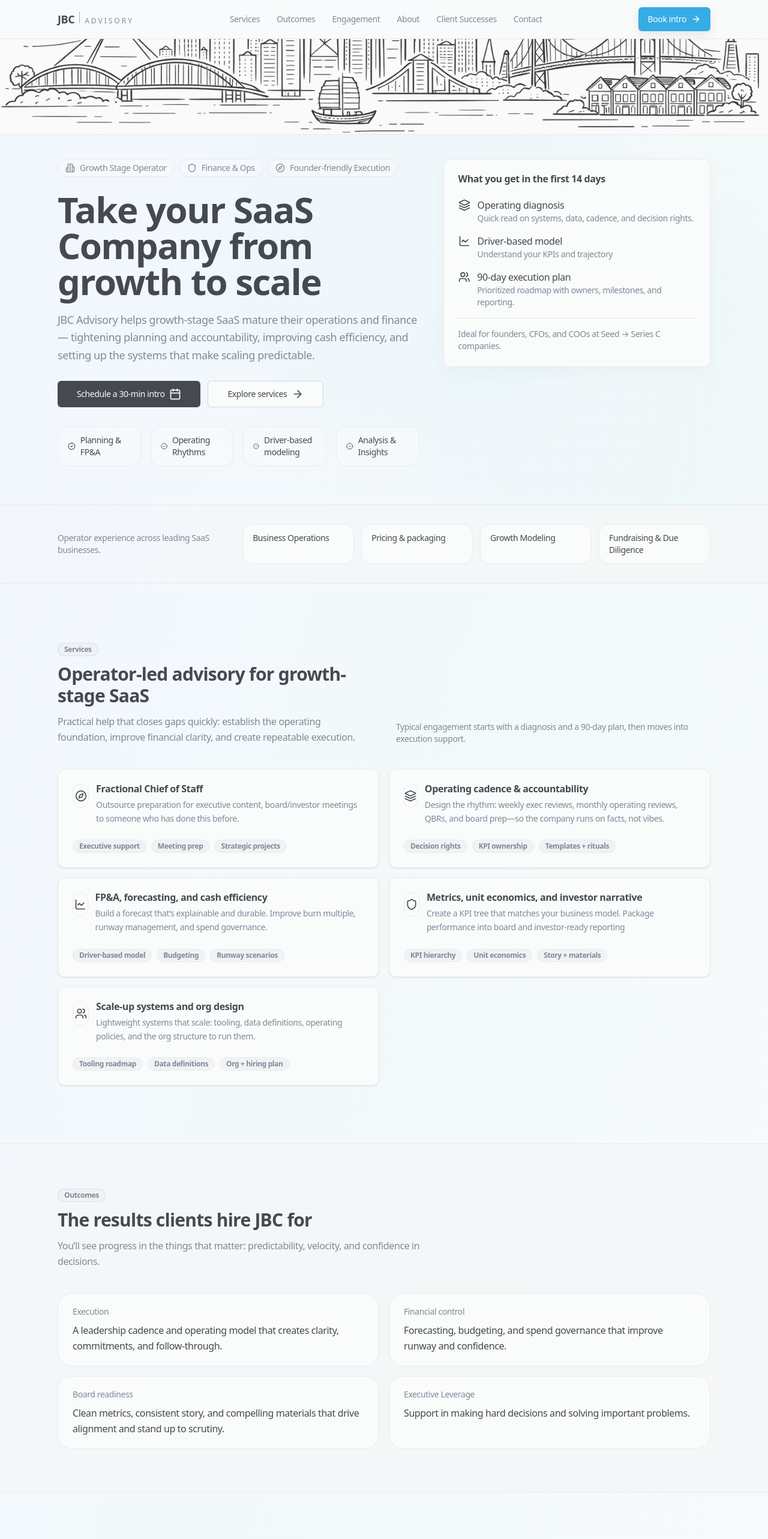
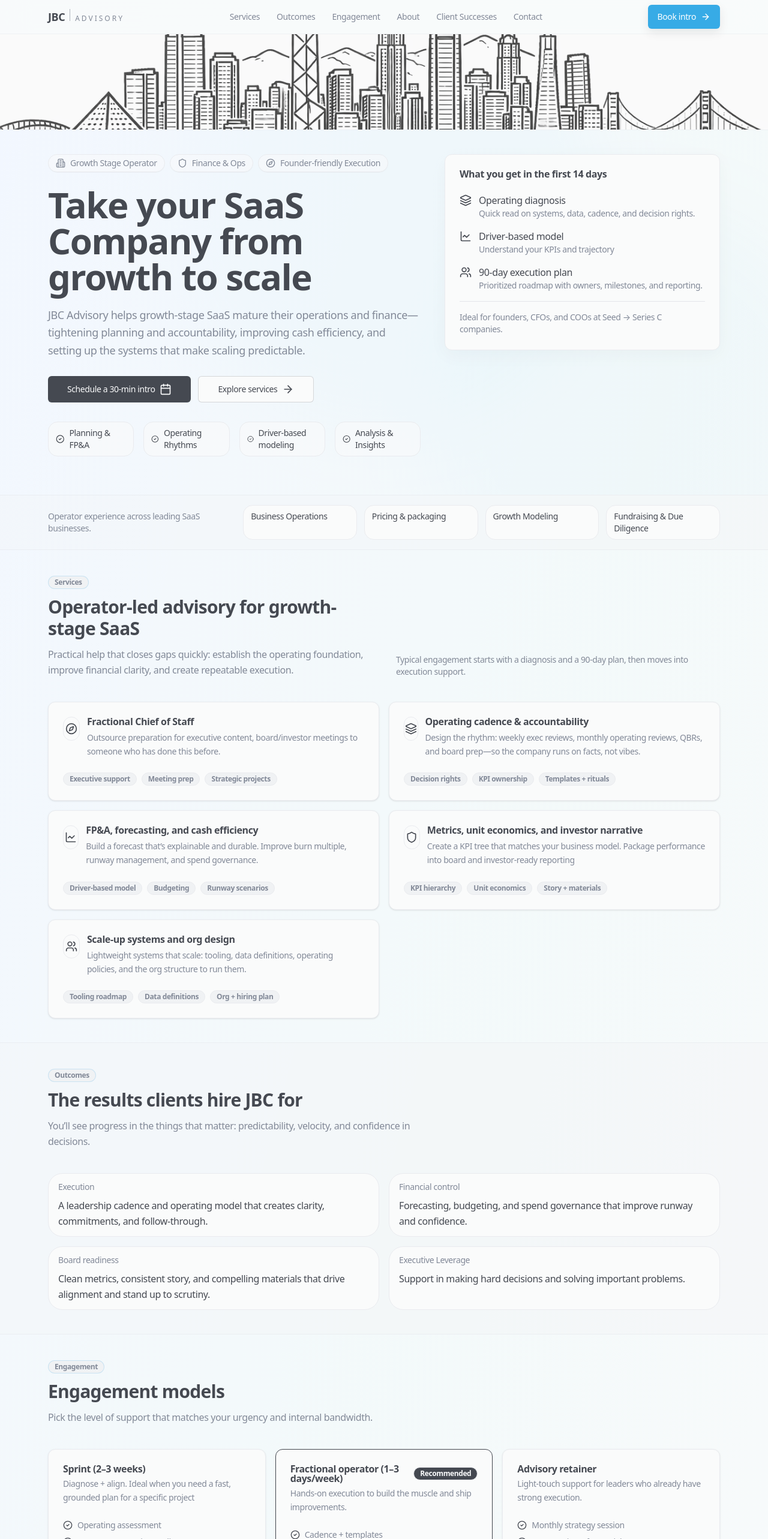
Before and after one commit to jblakec89-svg/jbc-advisory-site, a React (Vite) app: page / in a window 1280 px wide. Shown: the top 2566 px of the page at 60% size. Built offline with nearby package versions, Linux system fonts and the light colour scheme.

Commit message:
Production: banner crop to skyline, reduced padding and borders, new cityscape image

```diff
--- a/src/JBCAdvisorySite.tsx
+++ b/src/JBCAdvisorySite.tsx
@@ -34,7 +34,7 @@
   className = "",
   id,
 }) => (
-  <div id={id} className={`mx-auto w-full max-w-6xl px-4 sm:px-6 lg:px-8 ${className}`}>
+  <div id={id} className={`mx-auto w-full max-w-6xl px-2 sm:px-3 lg:px-4 ${className}`}>
     {children}
   </div>
 );
@@ -94,8 +94,8 @@
     { label: "Contact", href: "#contact" },
   ];
   return (
-    <div className="sticky top-0 z-50 border-b border-border/80 bg-background/80 backdrop-blur-xl">
-      <Container className="py-2 flex items-center justify-between gap-4 sm:py-3">
+    <div className="sticky top-0 z-50 border-b border-border/40 bg-background/80 backdrop-blur-xl">
+      <Container className="py-1.5 flex items-center justify-between gap-4 sm:py-2">
         <a href="#" className="flex items-center gap-2">
           <div className="flex items-baseline gap-2">
             <div className="font-semibold text-lg tracking-tight text-foreground">JBC</div>
@@ -180,7 +180,7 @@
                 (t) => (
                   <div
                     key={t}
-                    className="rounded-2xl border bg-background/60 px-4 py-3 text-sm"
+                    className="rounded-2xl border bg-background/60 px-3 py-2 text-sm"
                   >
                     <div className="flex items-center gap-2">
                       <CheckCircle2 className="h-4 w-4" />
@@ -238,8 +238,8 @@
 
 function CredibilityStrip() {
   return (
-    <div className="border-y bg-muted/30">
-      <Container className="py-8">
+    <div className="border-y border-border/50 bg-muted/30">
+      <Container className="py-4">
         <div className="flex flex-col gap-4 md:flex-row md:items-center md:justify-between">
           <div className="text-sm text-muted-foreground">
             Operator experience across leading SaaS businesses.
@@ -253,7 +253,7 @@
             ].map((x) => (
               <div
                 key={x}
-                className="rounded-2xl border bg-background px-4 py-3 text-xs sm:text-sm"
+                className="rounded-2xl border bg-background px-3 py-2 text-xs sm:text-sm"
               >
                 {x}
               </div>
@@ -300,7 +300,7 @@
   ];
 
   return (
-    <Container id="services" className="py-16 sm:py-24">
+    <Container id="services" className="py-6 sm:py-10">
       <div className="grid gap-10 lg:grid-cols-[1fr_1fr] items-end">
         <SectionTitle
           eyebrow="Services"
@@ -366,8 +366,8 @@
   ];
 
   return (
-    <div id="outcomes" className="bg-muted/30 border-y">
-      <Container className="py-14 sm:py-18">
+    <div id="outcomes" className="bg-muted/30 border-y border-border/50">
+      <Container className="py-6 sm:py-10">
         <SectionTitle
           eyebrow="Outcomes"
           title="The results clients hire JBC for"
@@ -378,7 +378,7 @@
           {outcomes.map((o) => (
             <div
               key={o.k}
-              className="rounded-3xl border bg-background px-6 py-5"
+              className="rounded-3xl border bg-background px-4 py-3"
             >
               <div className="text-sm text-muted-foreground">{o.k}</div>
               <div className="mt-2 font-medium leading-relaxed">{o.v}</div>
@@ -429,7 +429,7 @@
   ];
 
   return (
-    <Container id="engagement" className="py-16 sm:py-24">
+    <Container id="engagement" className="py-6 sm:py-10">
       <SectionTitle
         eyebrow="Engagement"
         title="Engagement models"
@@ -472,7 +472,7 @@
         ))}
       </div>
 
-      <div className="mt-10 rounded-3xl border bg-background p-6">
+      <div className="mt-10 rounded-3xl border bg-background p-4">
         <div className="grid gap-6 lg:grid-cols-[1fr_1fr] items-start">
           <div>
             <div className="font-medium">What I’ll ask for on day one</div>
@@ -496,8 +496,8 @@
 
 function About() {
   return (
-    <div id="about" className="bg-muted/30 border-y">
-      <Container className="py-14 sm:py-18">
+    <div id="about" className="bg-muted/30 border-y border-border/50">
+      <Container className="py-6 sm:py-10">
         <div className="grid gap-10 lg:grid-cols-[0.9fr_1.1fr] items-start">
           <div className="space-y-6">
             <SectionTitle
@@ -536,7 +536,7 @@
           </div>
 
           <Card className="rounded-3xl">
-            <CardContent className="p-6 space-y-5">
+            <CardContent className="p-4 space-y-5">
 
               <p className="pt-4 text-sm text-muted-foreground leading-relaxed">
                 Blake started JBC Advisory to bring that same operator mindset to founders and
@@ -602,8 +602,8 @@
 
 function ClientSuccesses() {
   return (
-    <div id="client-successes" className="border-y bg-muted/30">
-      <Container className="py-14 sm:py-18">
+    <div id="client-successes" className="border-y border-border/50 bg-muted/30">
+      <Container className="py-6 sm:py-10">
         <SectionTitle
           eyebrow="Client Successes"
           title="Results we've helped teams achieve"
@@ -611,7 +611,7 @@
         />
         <div className="mt-10 grid gap-6 sm:grid-cols-2">
           <Card className="rounded-2xl">
-            <CardContent className="p-6 flex flex-col items-center justify-center min-h-[140px]">
+            <CardContent className="p-4 flex flex-col items-center justify-center min-h-[140px]">
               <div className="mb-4 flex h-10 w-10 items-center justify-center rounded-xl bg-accent-muted text-accent">
                 <Building2 className="h-5 w-5" />
               </div>
@@ -621,7 +621,7 @@
             </CardContent>
           </Card>
           <Card className="rounded-2xl">
-            <CardContent className="p-6 flex flex-col items-center justify-center min-h-[140px]">
+            <CardContent className="p-4 flex flex-col items-center justify-center min-h-[140px]">
               <div className="mb-4 flex h-10 w-10 items-center justify-center rounded-xl bg-accent-muted text-accent">
                 <LineChart className="h-5 w-5" />
               </div>
@@ -631,7 +631,7 @@
             </CardContent>
           </Card>
           <Card className="rounded-2xl">
-            <CardContent className="p-6 flex flex-col items-center justify-center min-h-[140px]">
+            <CardContent className="p-4 flex flex-col items-center justify-center min-h-[140px]">
               <div className="mb-4 flex h-10 w-10 items-center justify-center rounded-xl bg-accent-muted text-accent">
                 <FileText className="h-5 w-5" />
               </div>
@@ -641,7 +641,7 @@
             </CardContent>
           </Card>
           <Card className="rounded-2xl">
-            <CardContent className="p-6 flex flex-col items-center justify-center min-h-[140px]">
+            <CardContent className="p-4 flex flex-col items-center justify-center min-h-[140px]">
               <div className="mb-4 flex h-10 w-10 items-center justify-center rounded-xl bg-accent-muted text-accent">
                 <Layers className="h-5 w-5" />
               </div>
@@ -658,8 +658,8 @@
 
 function Contact() {
   return (
-    <Container id="contact" className="py-20 sm:py-28">
-      <div className="rounded-[28px] border bg-background p-6 sm:p-10">
+    <Container id="contact" className="py-8 sm:py-14">
+      <div className="rounded-[28px] border bg-background p-4 sm:p-6">
         <div className="grid gap-10 lg:grid-cols-[1fr_1fr] items-start">
           <div>
             <h2 className="text-2xl sm:text-3xl font-semibold tracking-tight">
@@ -723,7 +723,7 @@
                   <input
                     name="name"
                     required
-                    className="mt-1 w-full rounded-2xl border bg-background px-4 py-2 text-sm outline-none focus:ring-2 focus:ring-accent/20"
+                    className="mt-1 w-full rounded-2xl border bg-background px-3 py-2 text-sm outline-none focus:ring-2 focus:ring-accent/20"
                     placeholder="Your name"
                   />
                 </div>
@@ -733,7 +733,7 @@
                     type="email"
                     name="email"
                     required
-                    className="mt-1 w-full rounded-2xl border bg-background px-4 py-2 text-sm outline-none focus:ring-2 focus:ring-accent/20"
+                    className="mt-1 w-full rounded-2xl border bg-background px-3 py-2 text-sm outline-none focus:ring-2 focus:ring-accent/20"
                     placeholder="you@company.com"
                   />
                 </div>
@@ -741,7 +741,7 @@
                   <label className="text-sm">Company + stage</label>
                   <input
                     name="company"
-                    className="mt-1 w-full rounded-2xl border bg-background px-4 py-2 text-sm outline-none focus:ring-2 focus:ring-accent/20"
+                    className="mt-1 w-full rounded-2xl border bg-background px-3 py-2 text-sm outline-none focus:ring-2 focus:ring-accent/20"
                     placeholder="Company, funding stage"
                   />
                 </div>
@@ -750,7 +750,7 @@
                   <textarea
                     name="message"
                     required
-                    className="mt-1 w-full min-h-[110px] rounded-2xl border bg-background px-4 py-2 text-sm outline-none focus:ring-2 focus:ring-accent/20"
+                    className="mt-1 w-full min-h-[110px] rounded-2xl border bg-background px-3 py-2 text-sm outline-none focus:ring-2 focus:ring-accent/20"
                     placeholder="A few sentences is perfect"
                   />
                 </div>
@@ -771,8 +771,8 @@
 
 function Footer() {
   return (
-    <div className="border-t">
-      <Container className="py-10">
+    <div className="border-t border-border/50">
+      <Container className="py-6">
         <div className="flex flex-col sm:flex-row items-start sm:items-center justify-between gap-4">
           <div className="flex items-center gap-3">
             <img src="/jbc-logo.png" alt="JBC Advisory" className="h-7 w-auto sm:h-8" />
@@ -807,11 +807,11 @@
   return (
     <div className="min-h-screen bg-gradient-to-br from-blue-50 via-cyan-50/40 to-background text-foreground tracking-tight">
       <Nav />
-      <div className="w-full min-w-full overflow-hidden border-b border-border/80 leading-[0] h-24 sm:h-28 md:h-32 lg:h-36 xl:h-40">
+      <div className="w-full min-w-full overflow-hidden border-b border-border/40 leading-[0] h-24 sm:h-28 md:h-32 lg:h-36 xl:h-40 relative">
         <img
           src="/cityscape-banner.png"
           alt="Cityscapes of Memphis, Hong Kong, and San Francisco"
-          className="banner-cityscape block w-full h-full object-cover object-center"
+          className="banner-cityscape absolute left-0 w-full h-[600%] top-1/2 -translate-y-1/2 object-cover object-center"
           style={{ filter: "contrast(0.96) grayscale(0.12)" }}
         />
       </div>
```
Also changed, not shown: public/cityscape-banner.png, 7 other files (tests, documents, lock files or other folders).
